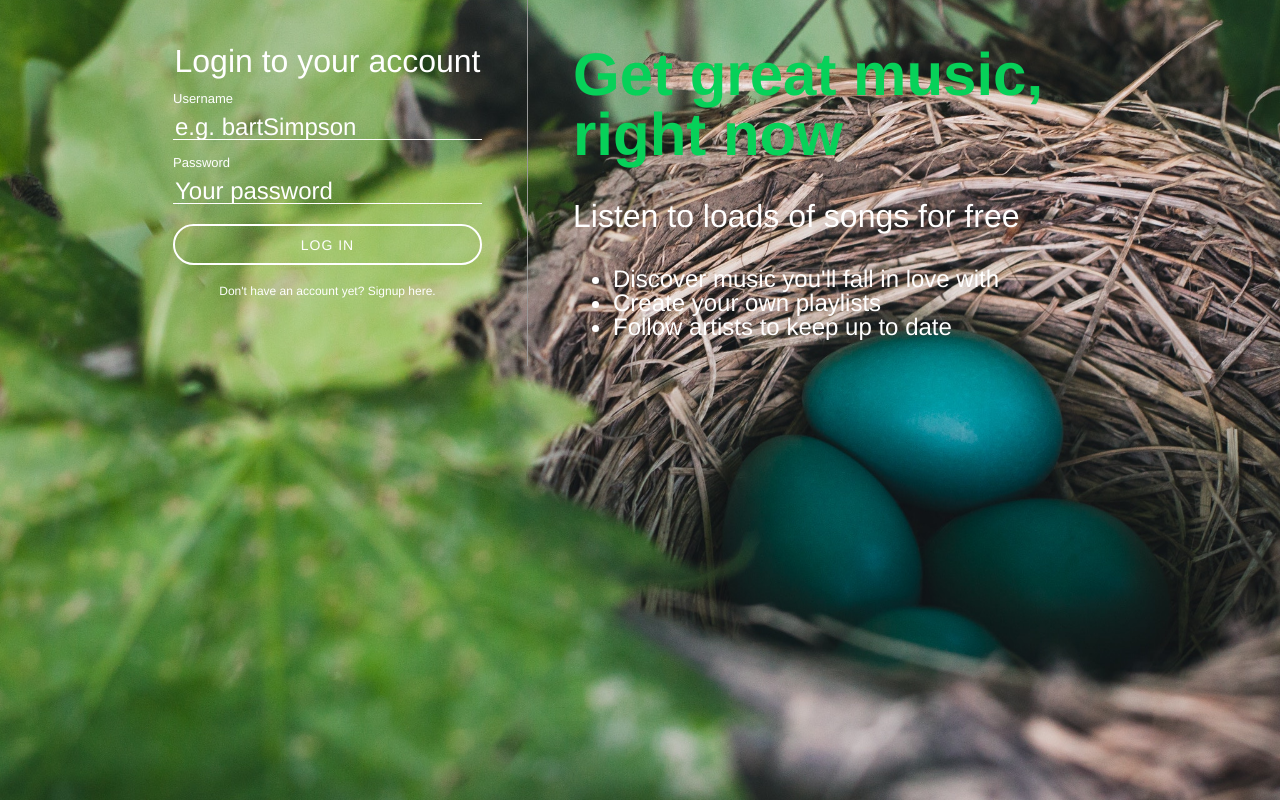
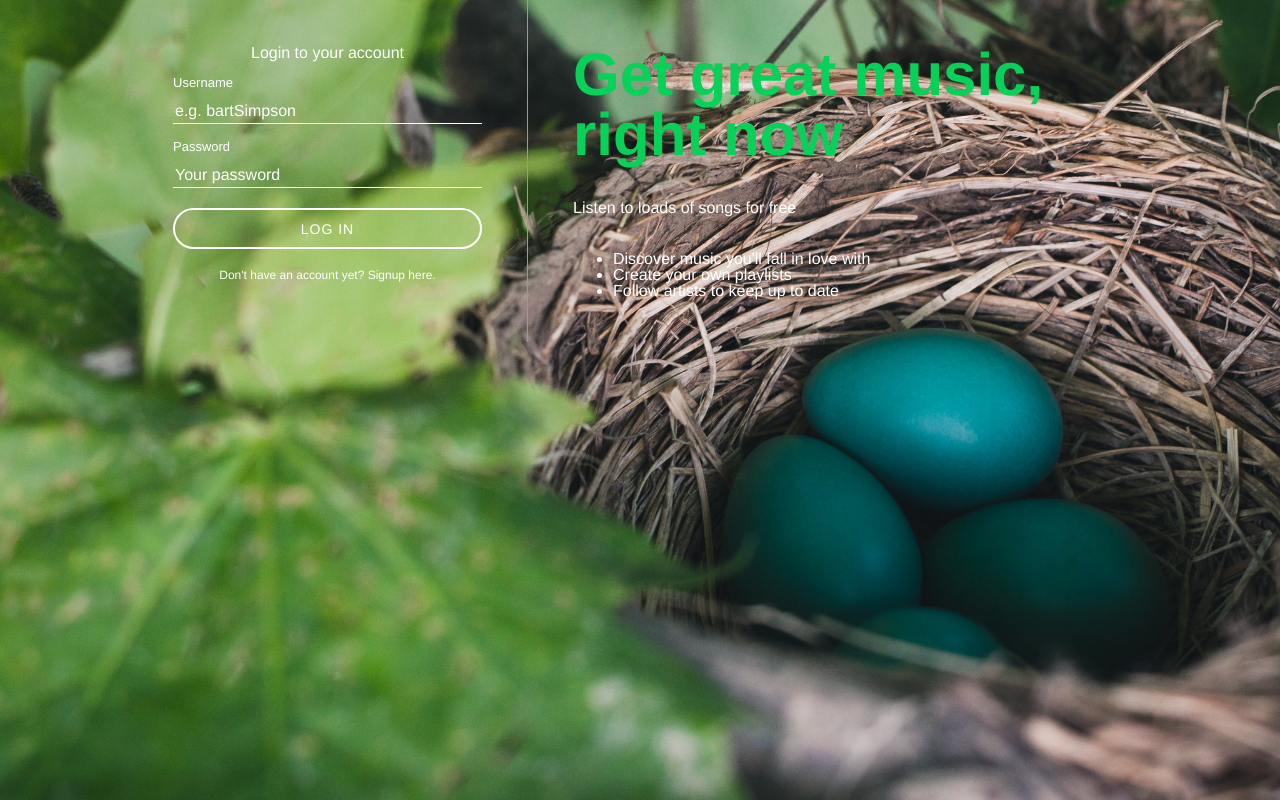
Before and after one commit to lakiikal/musnest2, a PHP site: page /register.php in a window 1280 px wide. Run offline with PHP 8.4, Linux system fonts and the light colour scheme; data that the repository does not hold is empty; some libraries are stand-ins or nearby versions.

Commit message:
css register

```diff
--- a/web/assets/css/register.css
+++ b/web/assets/css/register.css
@@ -141,9 +141,9 @@ body {
 }
 
 @media screen and (min-width:769px) {
-    body { font-size: 150% }
+    body, h2, label, input, button, span { font-size: 100% }
 }
 
 @media screen and (max-width:768px) {
-    body { font-size: 100% }
+    body, h2, label, input, button, span { font-size: 150% }
 }
```
